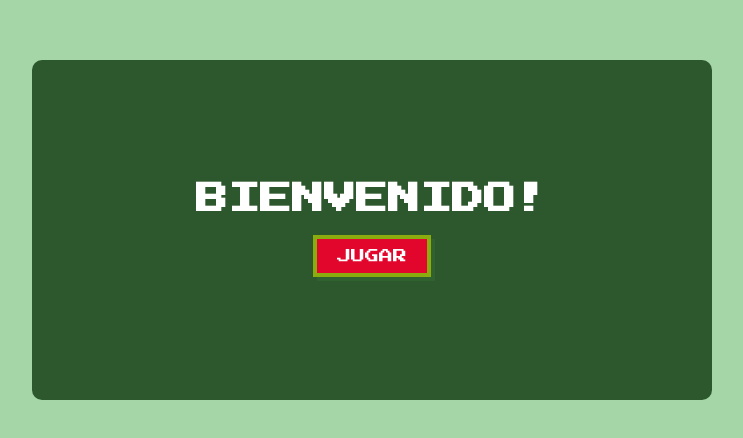
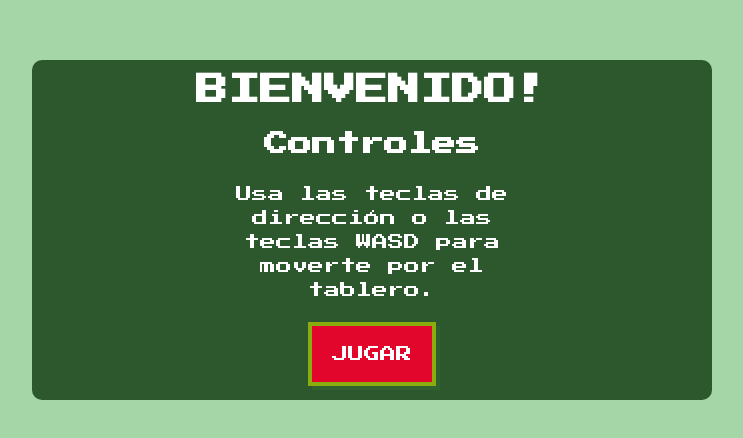
Before and after one commit to PdeAndres/PdeAndres_Juego_Serpiente, a plain HTML site: page index.html in a window 1280 px wide. Shown: the part 140-578 px from the top of the page, without its empty margins (288-1031 px from the left). Drawn offline with nearby package versions, Linux system fonts and the light colour scheme.

Commit message:
Add controles

```diff
--- a/css/styles.css
+++ b/css/styles.css
@@ -13,21 +13,23 @@ h2 {
   margin: 0 0 20px;
 }
 
+p {
+  margin: 0 0 20px;
+}
 button {
   font-family: "Press Start 2P", cursive;
-  font-size: 14px;
-  background-color: #e2062c; /* Rojo neón */
+  font-size: 16px;
+  background-color: #e2062c;
   color: white;
-  border: 4px solid #8bac0f; /* Verde grisáceo retro */
-  padding: 10px 20px;
+  border: 4px solid #8bac0f;
+  padding: 20px;
   cursor: pointer;
-  text-transform: uppercase;
-  box-shadow: 4px 4px 0px #306230; /* Sombra pixelada */
+  box-shadow: 4px 4px 0px #306230;
   transition: all 0.1s ease-in-out;
 }
 
 button:active {
-  box-shadow: 2px 2px 0px #306230; /* Efecto de presionado */
+  box-shadow: 2px 2px 0px #306230;
   transform: translate(2px, 2px);
 }
 
@@ -47,6 +49,11 @@ button:active {
   align-items: center;
   justify-content: center;
   flex-direction: column;
+}
+
+.control {
+  width: 50%;
+  line-height: 1.5;
 }
 
 .container {
@@ -87,7 +94,7 @@ button:active {
 }
 
 .snake {
-  background-color: #2e7d32;
+  background: rgba(15, 56, 15, 0.8);
   height: 40px;
   width: 40px;
   position: absolute;
--- a/index.html
+++ b/index.html
@@ -15,6 +15,13 @@
   <body>
     <div class="startGame">
       <h1>BIENVENIDO!</h1>
+      <div class="control">
+        <h2>Controles</h2>
+        <p>
+          Usa las teclas de dirección o las teclas WASD para moverte por el
+          tablero.
+        </p>
+      </div>
       <button class="start">JUGAR</button>
     </div>
     <div class="container">
```
